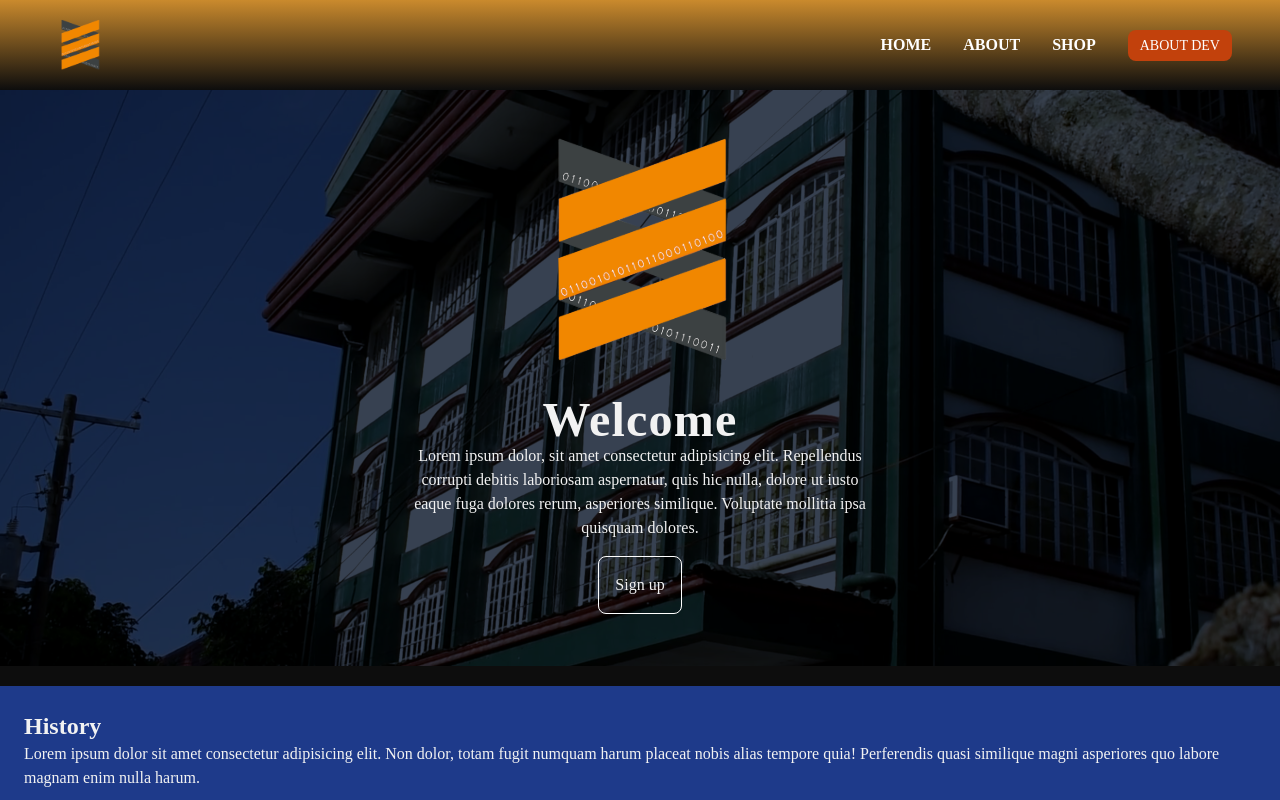
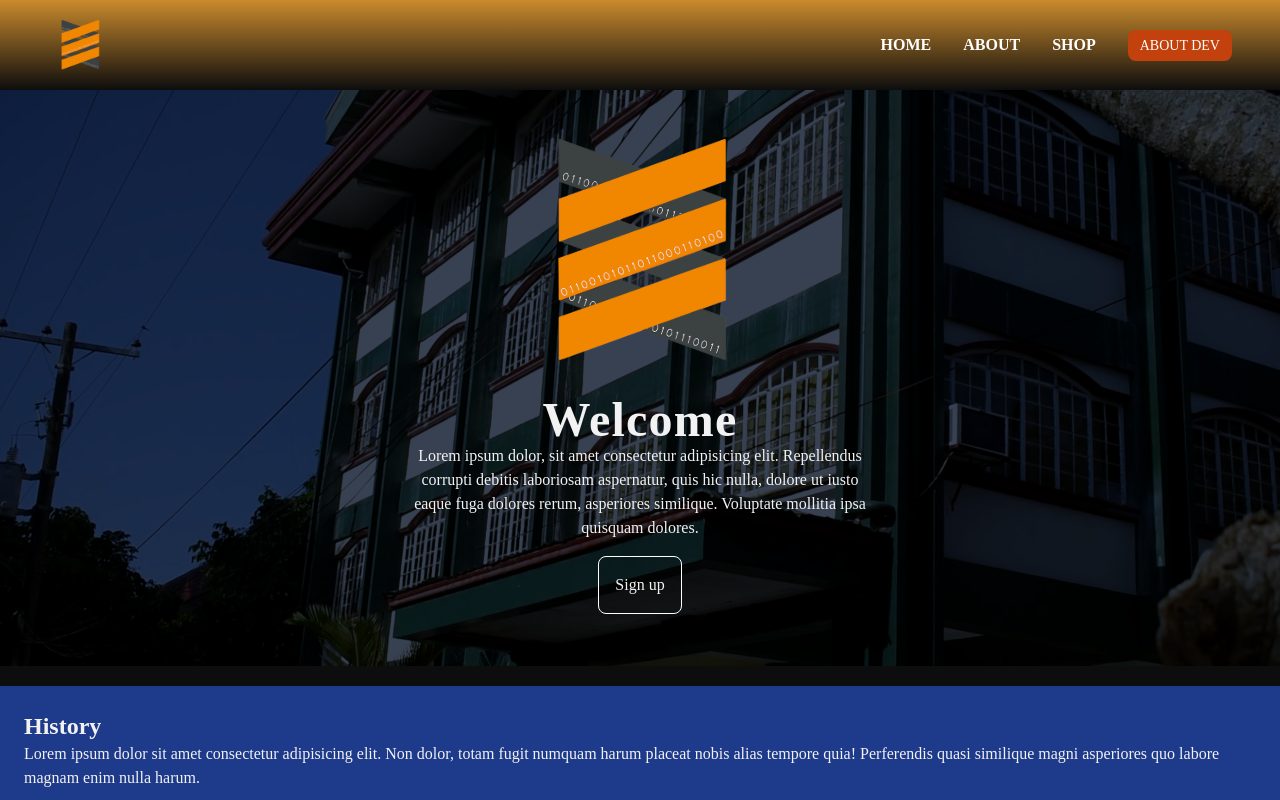
Before and after one commit to s0nprem0/webfest, a React (Vite) app: page / in a window 1280 px wide. Shown: the top 800 px of the page. Built offline with nearby package versions, Linux system fonts and the light colour scheme; a web font is replaced by a local one.

Commit message:
fix: center hero image

```diff
--- a/src/components/Hero.jsx
+++ b/src/components/Hero.jsx
@@ -4,7 +4,7 @@ const Hero = () => {
   return (
     <section
       id="hero"
-      className="flex flex-col h-[36rem] p-8 text-center items-center gap-4 mb-5 bg-[url(./src/assets/hero/DIT.png)] bg-cover bg-gray-700 bg-blend-multiply"
+      className="flex flex-col h-[36rem] p-8 text-center items-center gap-4 mb-5 bg-[url(./src/assets/hero/DIT.png)] bg-cover bg-center bg-gray-700 bg-blend-multiply"
     >
       <div className="block">
         <img src={logo} />
```
